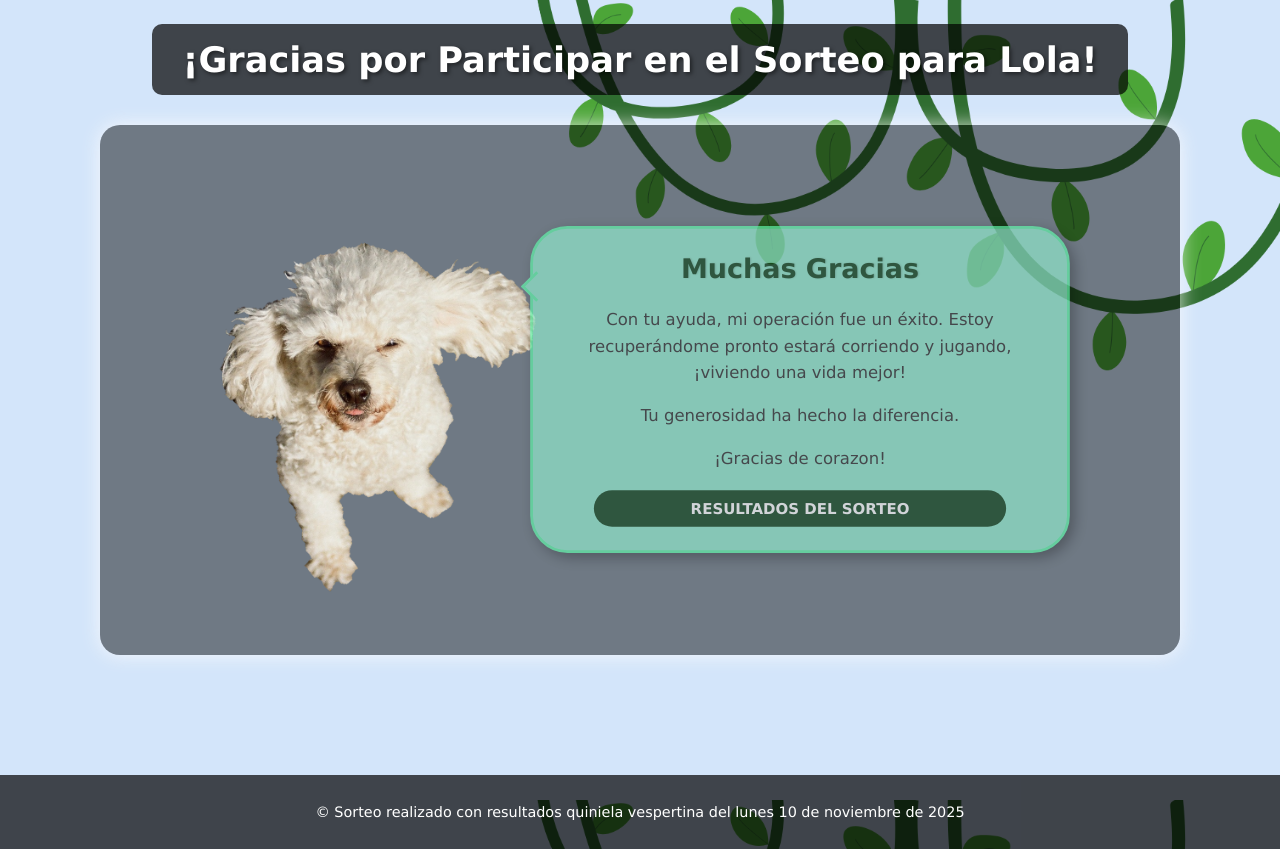
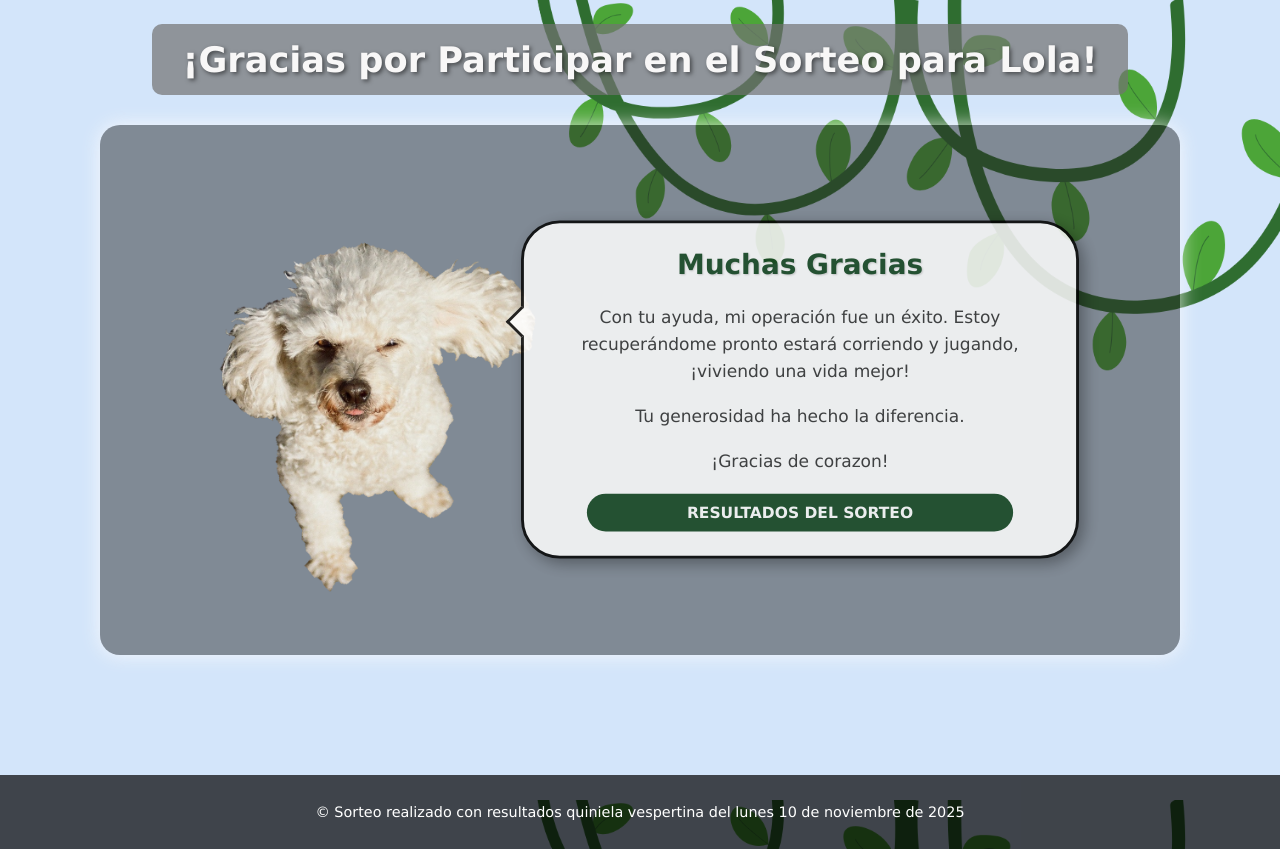
Before and after one commit to PLGordilloVera/SORTEOLOLA, a plain HTML site: page index.html in a window 1280 px wide. Drawn offline with Linux system fonts and the light colour scheme.

Commit message:
Update styles.css

```diff
--- a/styles.css
+++ b/styles.css
@@ -23,8 +23,8 @@ body {
 }
 
 h1 {
-    color: white;
-    background-color: rgba(0, 0, 0, 0.7);
+    color: rgb(248, 247, 247);
+    background-color: rgba(114, 114, 114, 0.7);
     padding: 15px 30px;
     border-radius: 10px;
     text-align: center;
@@ -49,7 +49,7 @@ h1 {
 
 /* Recuadro negro translúcido que envuelve a Lola y el diálogo */
 .recuadro-contraste {
-    background-color: rgba(0, 0, 0, 0.473);
+    background-color: rgba(37, 37, 37, 0.473);
     padding: 40px;
     border-radius: 20px;
     box-shadow: 0 0 20px rgba(255, 253, 253, 0.8);
@@ -60,7 +60,7 @@ h1 {
     width: 100%;
 }
 
-/* --- ESTILOS DE LA FOTO DE LOLA (DIFUMINADO: 2s de retraso + 2s de duración) --- */
+/* --- ESTILOS DE LA FOTO DE LOLA (TRANSICIÓN DIFUMINADA: 2s de retraso + 2s de duración) --- */
 .foto-perra {
     background-image: url('fotolola.png');
     background-size: cover;
@@ -76,8 +76,9 @@ h1 {
 
     /* ESTADO INICIAL: Opacidad 0 */
     opacity: 0;
+    transform: none; /* Quitamos el deslizamiento */
 
-    /* ANIMACIÓN: Fade-in de 2s, comienza después de 2s */
+    /* ANIMACIÓN: Fade-in (difuminado) de 2s, comienza después de 2s */
     animation: fotoAparicion 2s ease-out 2s forwards;
 }
 
@@ -91,10 +92,10 @@ h1 {
     }
 }
 
-/* --- ESTILOS DEL DIÁLOGO (MÁS ANCHO Y APARICIÓN SECUENCIAL) --- */
+/* --- ESTILOS DEL DIÁLOGO (MÁS ANCHO Y APARICIÓN DIFUMINADA) --- */
 .dialogo {
-    background-color: #92ebcd;
-    border: 3px solid #62f5ab;
+    background-color: #ffffff;
+    border: 3px solid #000000;
 
     padding: 25px 35px;
     max-width: 500px;
@@ -109,37 +110,37 @@ h1 {
 
     /* Estado inicial: Invisible y pequeño */
     opacity: 0;
-    transform: scale(0.8);
+    transform: scale(0.15);
 
-    /* ANIMACIÓN: Dura 2s, comienza después de 4s (2s de espera + 2s de Lola) */
-    animation: dialogoAparicion 2s ease-out 4s forwards;
+    /* ANIMACIÓN: Dura 2s, comienza después de 2s, igual que Lola */
+    animation: dialogoAparicion 3s ease-out 3s forwards;
 }
 
 /* Pseudo-elemento para la "cola" de la burbuja */
 .dialogo::after {
     content: '';
     position: absolute;
-    top: 50px;
-    left: -8px;
+    top: 90px;
+    left: -14px;
 
     transform: rotate(135deg);
 
     width: 20px;
     height: 20px;
 
-    background-color: #92ebcd;
+    background-color: #ffffff;
     border-top: none;
     border-left: none;
-    border-right: 3px solid #62f5ab;
-    border-bottom: 3px solid #62f5ab;
+    border-right: 3px solid #000000;
+    border-bottom: 3px solid #000000;
     z-index: 0;
 }
 
-/* Definición de la animación de aparición del diálogo */
+/* Definición de la animación de aparición (Actualizada para durar 2s) */
 @keyframes dialogoAparicion {
     0% {
         opacity: 0;
-        transform: scale(0.8);
+        transform: scale(0.8); /* Manteniendo el efecto de "zoom" */
     }
     100% {
         opacity: 1;
```
